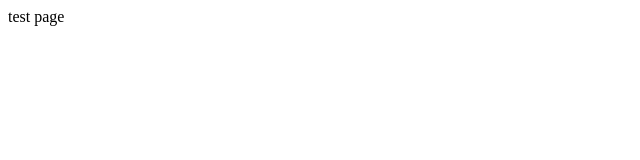
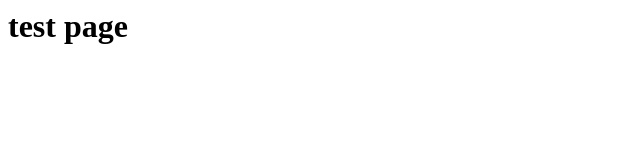
Before and after one commit to testnx/testnx-wpsite, a plain HTML site: page index.html in a window 1280 px wide. Shown: the whole page, without its empty margins (0-640 px from the left). Drawn offline with Linux system fonts and the light colour scheme.

Commit message:
Update index.html

```diff
--- a/index.html
+++ b/index.html
@@ -4,7 +4,7 @@
 </head>
 
 <body>
-test page
+  <H1>test page</H1>
 </body>
 
 </html>
```
